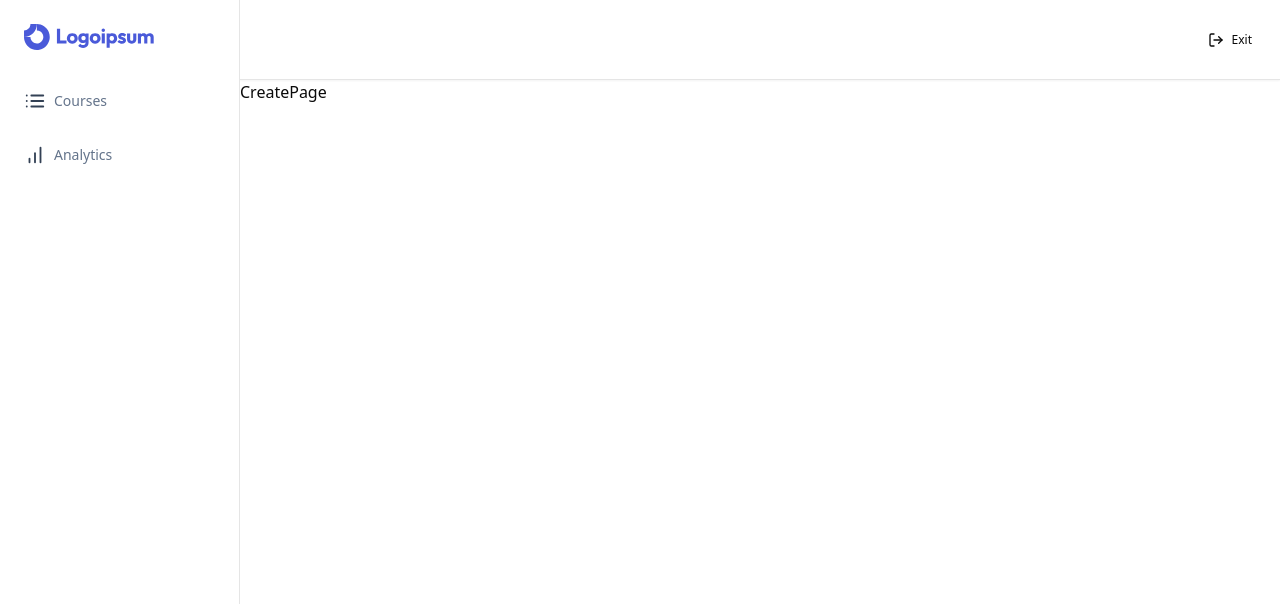
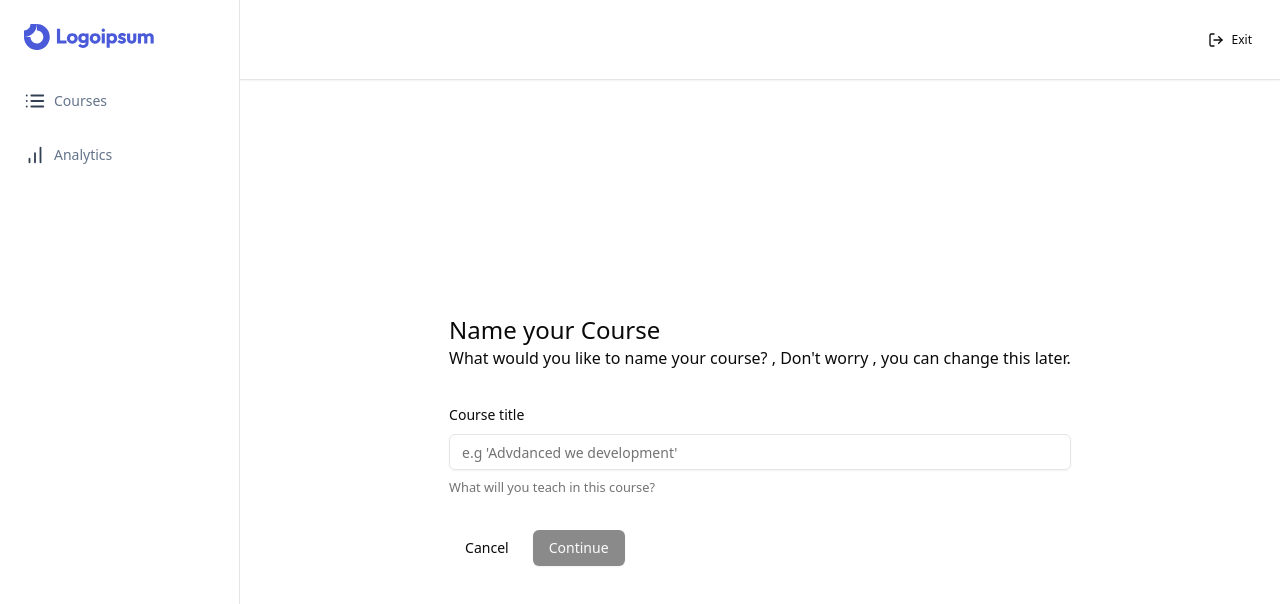
Before and after one commit to christienMD/lms-course-platform, a Next.js app: page /teacher/create in a window 1280 px wide. Shown: the top 604 px of the page. Built offline with nearby package versions, Linux system fonts and the light colour scheme.

Commit message:
feat: build create form

```diff
--- a/app/(dashboard)/(routes)/teacher/create/page.tsx
+++ b/app/(dashboard)/(routes)/teacher/create/page.tsx
@@ -1,7 +1,96 @@
 "use client";
 
+import * as z from "zod";
+import { zodResolver } from "@hookform/resolvers/zod";
+import { useForm } from "react-hook-form";
+import { useRouter } from "next/navigation";
+import axios from "axios";
+
+import {
+  Form,
+  FormControl,
+  FormDescription,
+  FormField,
+  FormItem,
+  FormLabel,
+  FormMessage,
+} from "@/components/ui/form";
+import { Input } from "@/components/ui/input";
+import { Button } from "@/components/ui/button";
+import Link from "next/link";
+import toast from "react-hot-toast";
+
+const formSchema = z.object({
+  title: z.string().min(1, { message: "Title is required" }),
+});
+
+type FormData = z.infer<typeof formSchema>;
+
 const CreatePage = () => {
-  return <div>CreatePage</div>;
+  const router = useRouter();
+  const form = useForm<FormData>({
+    resolver: zodResolver(formSchema),
+    defaultValues: {
+      title: "",
+    },
+  });
+
+  const { isSubmitting, isValid } = form.formState;
+  const onSubmit = async (values: FormData) => {
+    try {
+      const response = await axios.post("/api/courses", values);
+      router.push(`/teacher/courses/${response.data.id}`);
+    } catch {
+      toast.error("Something went wrong");
+    }
+  };
+
+  return (
+    <div className="max-w-5xl mx-auto flex md:items-center md:justify-center h-full p-6">
+      <div className="">
+        <h1 className="text-2xl">Name your Course</h1>
+        <p>
+          What would you like to name your course? , Don&apos;t worry , you can
+          change this later.{" "}
+        </p>
+        <Form {...form}>
+          <form
+            onSubmit={form.handleSubmit(onSubmit)}
+            className="space-y-8 mt-8"
+          >
+            <FormField
+              control={form.control}
+              name="title"
+              render={({ field }) => (
+                <FormItem>
+                  <FormLabel>Course title</FormLabel>
+                  <FormControl>
+                    <Input
+                      disabled={isSubmitting}
+                      placeholder="e.g 'Advdanced we development'"
+                      {...field}
+                    />
+                  </FormControl>
+                  <FormDescription>
+                    What will you teach in this course?
+                  </FormDescription>
+                </FormItem>
+              )}
+            />
+
+            <div className="flex items-center gap-x-2">
+              <Button asChild type="button" variant="ghost">
+                <Link href="/">Cancel</Link>
+              </Button>
+              <Button type="submit" disabled={isSubmitting || !isValid}>
+                Continue
+              </Button>
+            </div>
+          </form>
+        </Form>
+      </div>
+    </div>
+  );
 };
 
 export default CreatePage;
--- /dev/null
+++ b/components/providers/toaster-provider.tsx
@@ -0,0 +1,10 @@
+"use client";
+
+import React from "react";
+import { Toaster } from "react-hot-toast";
+
+const ToastProvider = () => {
+  return <Toaster />;
+};
+
+export default ToastProvider;
--- a/package.json
+++ b/package.json
@@ -26,6 +26,7 @@
     "@radix-ui/react-switch": "^1.1.3",
     "@radix-ui/react-tabs": "^1.1.3",
     "@radix-ui/react-tooltip": "^1.1.8",
+    "axios": "^1.8.1",
     "class-variance-authority": "^0.7.1",
     "clsx": "^2.1.1",
     "date-fns": "^3.6.0",
@@ -36,6 +37,7 @@
     "react-day-picker": "^8.10.1",
     "react-dom": "^18",
     "react-hook-form": "^7.54.2",
+    "react-hot-toast": "^2.5.2",
     "sonner": "^2.0.1",
     "tailwind-merge": "^3.0.2",
     "tailwindcss-animate": "^1.0.7",
```
Also changed, not shown: app/layout.tsx (+2 -9 lines), 1 other file (tests, documents, lock files or other folders).
